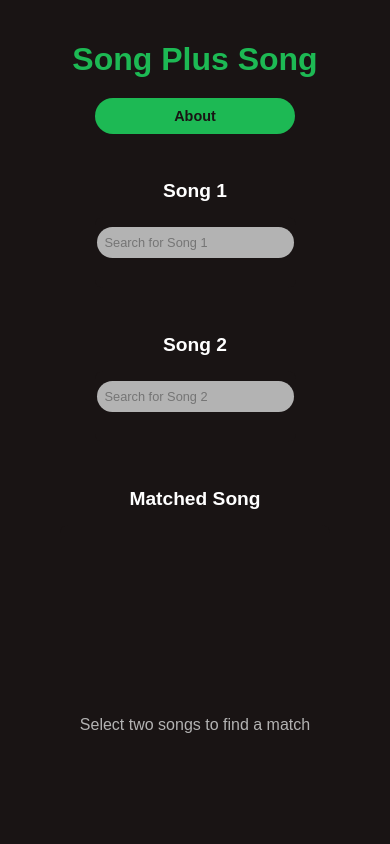
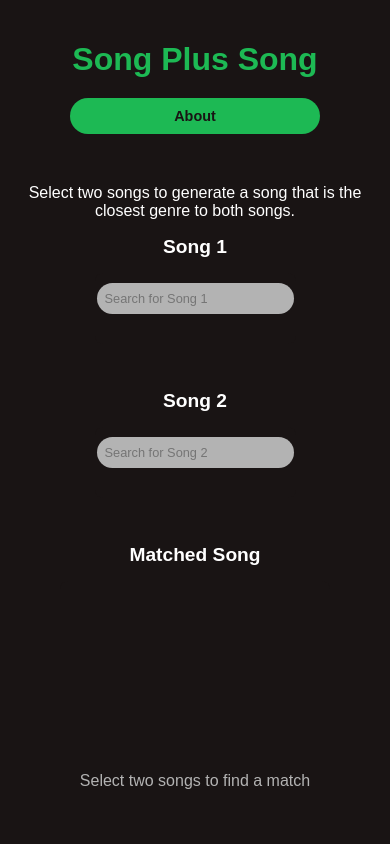
Before and after one commit to tommyliautaud/song-plus-song-frontend, a React (Create React App) app: page / in a window 390 px wide. Shown: the top 844 px of the page. Built offline with nearby package versions, Linux system fonts and the light colour scheme; a web font is replaced by a local one.

Commit message:
made changes to frontend

```diff
--- a/src/App.js
+++ b/src/App.js
@@ -158,6 +158,7 @@ function App() {
     fontSize: '0.9em',
     width: '100%',
     maxWidth: '200px',
+    maxWidth: '250px',
   };
 
   const symbolStyle = {
@@ -192,7 +193,7 @@ function App() {
     color: colors.spotifyWhite,
     fontSize: '1em',
     marginTop: '30px',
-    padding: '15px',
+    padding: '10px',
     backgroundColor: colors.spotifyBlack,
     borderRadius: '8px',
     width: '100%',
@@ -264,11 +265,21 @@ function App() {
           About
         </button>
       </div>
-      <div
+      {isMobile && !matchedSong && (<div
+          style={{
+            textAlign: 'center',
+            marginTop: '20px',
+            color: colors.spotifyWhite,
+            fontSize: '1em',
+          }}
+        >
+          Select two songs to generate a song that is the closest genre to both songs.
+        </div>)}
+      <div id="outer-container"
         style={{
           display: 'flex',
-          flexDirection: isMobile ? 'column' : 'row',
-          alignItems: 'flex-start',
+          flexDirection: 'column',
+          alignItems: 'flex-center',
           flex: 1,
         }}
       >
@@ -348,6 +359,17 @@ function App() {
                 {isLoading ? 'Generating...' : 'Generate New Song'}
               </button>
             )}
+            <div style={{ textAlign: 'center', marginTop: '20px' }}>
+        {song1 && song2 && !matchedSong && isMobile && (
+          <button
+          onClick={handleMatchSongs}
+          disabled={isLoading}
+          style={buttonStyle}
+        >
+          {isLoading ? 'Matching...' : 'Generate Song'}
+        </button>
+        )}
+      </div>
           </div>
         </div>
         {matchedSong && genreInfo && (
@@ -362,8 +384,7 @@ function App() {
             )}
           </div>
         )}
-      </div>
-      {!matchedSong && (
+        {!matchedSong && !isMobile && (
         <div
           style={{
             textAlign: 'center',
@@ -375,8 +396,9 @@ function App() {
           Select two songs to generate a song that is the closest genre to both songs.
         </div>
       )}
+      </div>
       <div style={{ textAlign: 'center', marginTop: '20px' }}>
-        {song1 && song2 && !matchedSong && (
+        {song1 && song2 && !matchedSong && !isMobile && (
           <button
             onClick={handleMatchSongs}
             disabled={isLoading}
```
